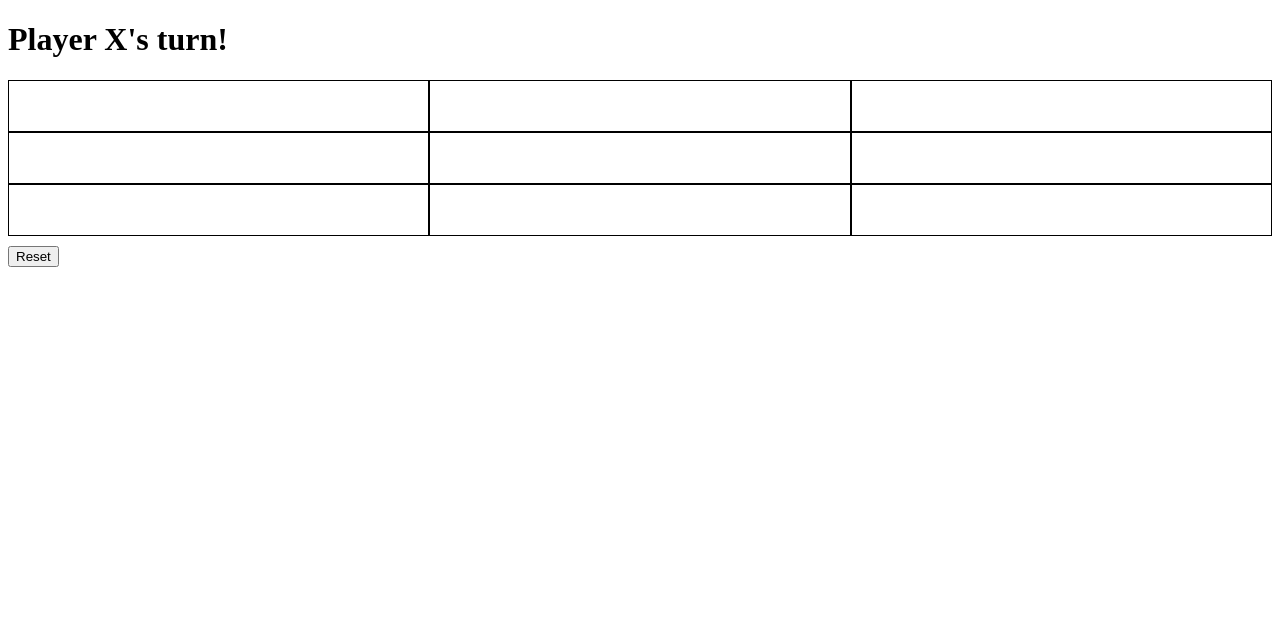
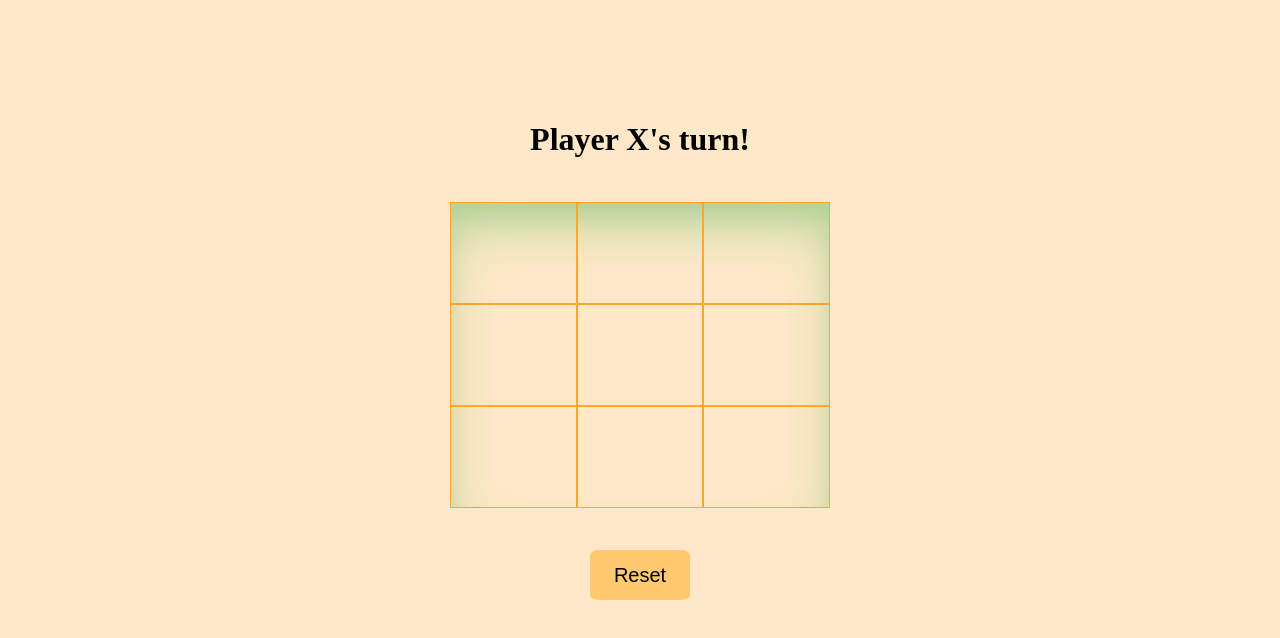
Before and after one commit to shalu2022/ticktactoe, a website: page index.html in a window 1280 px wide. Drawn offline with Linux system fonts and the light colour scheme.

Commit message:
added CSS

```diff
--- a/index.html
+++ b/index.html
@@ -4,24 +4,45 @@
     <meta charset="UTF-8">
     <meta name="viewport" content="width=device-width, initial-scale=1.0">
     <style>
+        body{
+            background-color: #FFE8C8;
+        }
+        .main{
+            display: flex;
+            margin-top: 100px;
+            flex-direction: column;
+            align-items: center;
+            justify-content: center;
+            height: 500px;
+        }
         .container{
             display: grid;
             grid-template-columns: repeat(3, 1fr);
+            width: 30%;
+            margin: auto;
+            box-shadow: #ACD793 0px 30px 60px -12px inset, rgba(0, 0, 0, 0.3) 0px 18px 36px -18px inset;
         }
         .cell{
-            border: 1px solid black;
-            height: 50px;
+            border: 1px solid #FFA62F;
+            height: 100px;
             display: flex;
             justify-content: center;
             align-items: center;
         }
         #btn{
-            margin-top: 10px;
+            margin-top: 20px;
+            width: 100px;
+            height: 50px;
+            background-color: #FFC96F;
+            border-color: transparent;
+            font-size: 20px;
+            border-radius: 10%;
         }
     </style>
     <title>Document</title>
 </head>
 <body>
+    <div class="main">
     <div id="result"></div>
     <div id="player"></div>
     <div class="container">
@@ -36,6 +57,7 @@
         <div id="cell9" class="cell"></div>
     </div>
     <button id="btn">Reset</button>
+    </div>
     <script>
         let players = ["X", "0"]
         let currentPlayer = players[0]
@@ -74,11 +96,12 @@
                 return
             }
             e.target.textContent = currentPlayer
+            e.target.style.fontSize = "40px"
             const winner = checkWinner(currentPlayer)
             if(winner.length > 0){
                 const [a,b,c]=winner
                 for(let i=0; i<winner.length; i++){
-                    cell[winner[i]].style.backgroundColor = "red"
+                    cell[winner[i]].style.backgroundColor = "#ACD793"
                 }
                 ele.textContent = `Player: ${currentPlayer} won!!!`;
                 // result.appendChild(ele.appendChild(document.createTextNode(`Player: ${currentPlayer} won!!!`)))
```
